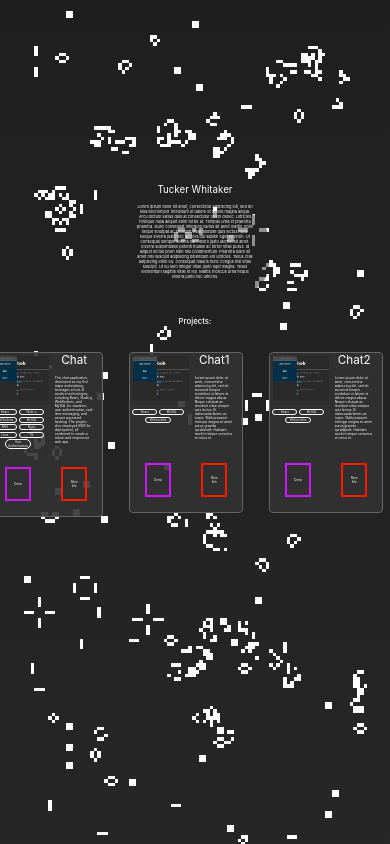
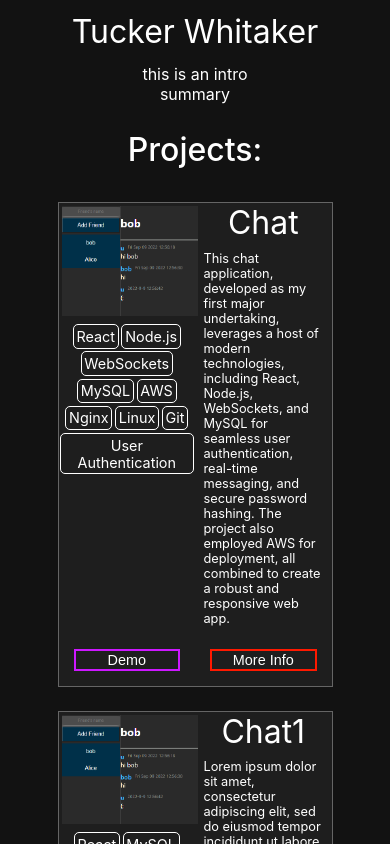
Before and after one commit to TuckerWhitaker/Portfolio, a React (Create React App) app in the folder client/: page / in a window 390 px wide. Shown: the top 844 px of the page. Built offline with nearby package versions, Linux system fonts and the light colour scheme.

Commit message:
MainPage responsive css

```diff
--- a/client/src/components/MainPage.jsx
+++ b/client/src/components/MainPage.jsx
@@ -1,6 +1,5 @@
 import Projects from "../Projects/Chat.json";
 import Project from "./Project";
-import Conway from "./conway";
 import "./css/MainPage.css";
 import Intro from "./intro";
 
@@ -8,7 +7,6 @@ function MainPage() {
 	let projects = Projects.Projects;
 	return (
 		<div className="MainPage">
-			<Conway></Conway>
 			<div className="Container">
 				<Intro></Intro>
 				<div className="Title">Projects: </div>
--- a/client/src/components/Test.jsx
+++ b/client/src/components/Test.jsx
@@ -3,6 +3,10 @@ import "./css/Test.css";
 
 function Test() {
 	console.log(Description);
+	/*
+	let { ProjectID } = useParams();
+	let Project = Description.Projects[ProjectID];
+*/
 	return (
 		<div className="test">
 			<link
--- a/client/src/components/css/MainPage.css
+++ b/client/src/components/css/MainPage.css
@@ -1,8 +1,9 @@
 .MainPage {
 	text-align: center;
+	min-height: 100vh;
 	width: 100vw;
-	height: 600vh;
-	background-image: linear-gradient(rgb(31, 31, 31), rgb(75, 75, 75));
+	height: fit-content;
+	background-color: #121212;
 }
 
 .ProjectContainer {
@@ -15,8 +16,6 @@
 .Container {
 	display: flex;
 	flex-direction: column;
-	margin-top: -175vh;
-	z-index: 5;
 	align-items: center;
 }
 
@@ -25,13 +24,17 @@
 	justify-self: center;
 	width: fit-content;
 	margin: 2vh;
-	z-index: 5;
-	background-color: rgb(35, 35, 35, 0.9);
-	color: white;
+	color: #ffffff;
 	font-weight: 500;
-	font-size: 2vw;
-	border-width: 5px;
-	border-style: solid;
-	border-color: rgb(35, 35, 35, 0.5);
+	font-size: 200%;
+	padding: 5px;
 	border-radius: 8px;
 }
+
+@media screen and (max-width: 800px) {
+	.ProjectContainer {
+		display: flex;
+		align-items: center;
+		flex-direction: column;
+	}
+}
--- a/client/src/components/css/intro.css
+++ b/client/src/components/css/intro.css
@@ -4,24 +4,21 @@
 	justify-content: center;
 	display: flex;
 	flex-direction: column;
-	background-color: rgba(35, 35, 35, 0.5);
-	padding: 4%;
+
+	padding: 1%;
 	border-radius: 30px;
+	margin-top: 2%;
 	transition-duration: 0.5s;
 }
 
-.Intro:hover {
-	background-color: rgba(35, 35, 35, 1);
-}
-
 .IntroTitle {
-	font-size: 2.5vw;
-	margin-top: -5vh;
+	margin-bottom: 2%;
+	font-size: 200%;
 }
 
 .Summary {
 	margin-top: 1vh;
-	font-size: 1vw;
-	width: 30vw;
+	font-size: 100%;
+	width: 70%;
 	border-radius: 20px;
 }
--- a/client/src/components/css/project.css
+++ b/client/src/components/css/project.css
@@ -7,21 +7,16 @@
 	height: fit-content;
 	margin: 3%;
 	border-color: rgb(101, 101, 101);
-	border-radius: 1vw;
 	border-width: 0.1vw;
 	border-style: solid;
 	color: white;
-	background-color: rgb(50, 50, 50, 0.9);
+	background-color: #1e1e1e;
 	transition-duration: 0.5s;
-}
-
-.project:hover {
-	background-color: rgb(50, 50, 50, 1);
 }
 
 .Columns {
 	width: 100%;
-	height: 90%;
+	height: fit-content;
 	display: flex;
 	flex-direction: row;
 	align-items: flex-start;
@@ -39,7 +34,7 @@
 }
 
 .ProjectTitle {
-	font-size: 3vw;
+	font-size: 200%;
 }
 
 .ProjectImage {
@@ -51,7 +46,7 @@
 }
 
 .ProjectDescription {
-	font-size: 0.85vw;
+	font-size: 80%;
 	margin: 1vh;
 	text-align: left;
 }
@@ -64,9 +59,9 @@
 }
 
 .ProjectButton {
-	width: 10vw;
-	height: 4vh;
-	font-size: 0.75vw;
+	width: 40%;
+	height: 60%;
+	font-size: 90%;
 	margin: 15px;
 	background-color: transparent;
 	color: white;
@@ -99,11 +94,18 @@
 	flex-wrap: wrap;
 }
 .tag {
-	font-size: 0.75vw;
-	margin: 0.2vw;
+	font-size: 90%;
+	padding: 2%;
+	margin: 1%;
 	background-color: transparent;
 	border-width: 1px;
 	border-radius: 5px;
 	border-style: solid;
-	width: 6vw;
+	width: fit-content;
 }
+
+@media screen and (max-width: 800px) {
+	.project {
+		width: 70%;
+	}
+}
--- a/client/src/components/intro.jsx
+++ b/client/src/components/intro.jsx
@@ -4,21 +4,7 @@ function intro() {
 	return (
 		<div className="Intro">
 			<div className="IntroTitle">Tucker Whitaker</div>
-			<div className="Summary">
-				Lorem ipsum dolor sit amet, consectetur adipiscing elit, sed do eiusmod
-				tempor incididunt ut labore et dolore magna aliqua. Arcu dictum varius
-				duis at consectetur lorem donec. Ultricies tristique nulla aliquet enim
-				tortor at. Tempus urna et pharetra pharetra. Nunc consequat interdum
-				varius sit amet mattis. Enim neque volutpat ac tincidunt vitae semper
-				quis lectus nulla. Neque viverra justo nec ultrices dui sapien eget mi
-				proin. Ut consequat semper viverra nam libero justo laoreet sit amet.
-				Viverra suspendisse potenti nullam ac tortor vitae purus. Id aliquet
-				lectus proin nibh nisl condimentum. Pharetra diam sit amet nisl suscipit
-				adipiscing bibendum est ultricies. Tellus cras adipiscing enim eu.
-				Consequat mauris nunc congue nisi vitae suscipit. Ut eu sem integer
-				vitae justo eget magna. Tellus elementum sagittis vitae et leo. Mattis
-				rhoncus urna neque viverra justo nec ultrices.
-			</div>
+			<div className="Summary">this is an intro summary</div>
 		</div>
 	);
 }
```
